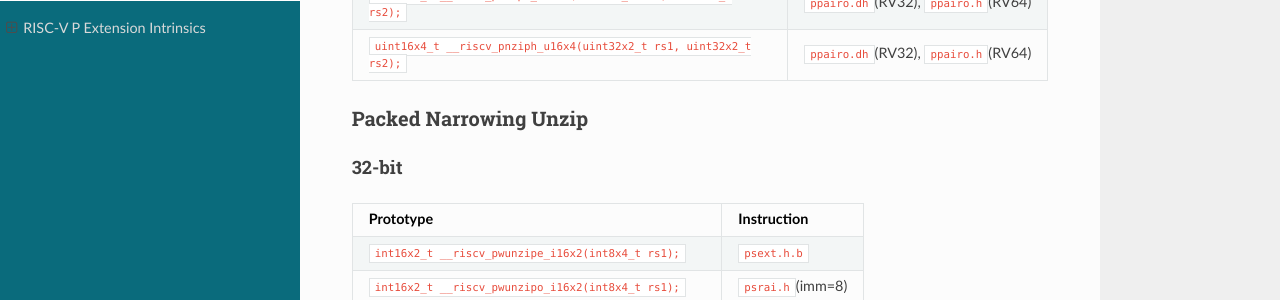
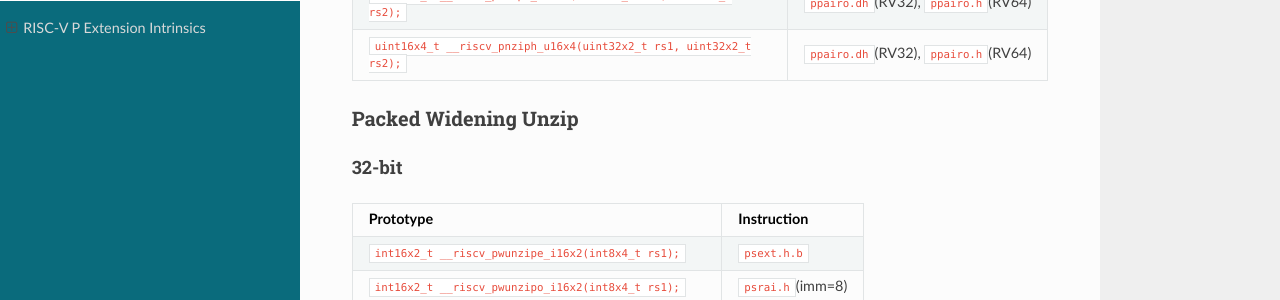
Before and after one commit to topperc/p-ext-intrinsics, a Sphinx documentation site: the page built from source/index.md, in a window 1280 px wide and 900 px high, scrolled down 42576 px. Shown: the part 155-455 px from the top of the window. Built offline with Sphinx 7.4.7 and the Read the Docs theme 3.1.0, drawn with Linux system fonts in a browser that asks for light colours.

Commit message:
Fix section title for widening unzip

```diff
--- a/source/index.md
+++ b/source/index.md
@@ -1291,7 +1291,7 @@ These are convenience functions to allow bitwise and/or/xor/not on packed vector
 | `int16x4_t __riscv_pnziph_i16x4(int32x2_t rs1, int32x2_t rs2);`    | `ppairo.dh`(RV32), `ppairo.h`(RV64)         |
 | `uint16x4_t __riscv_pnziph_u16x4(uint32x2_t rs1, uint32x2_t rs2);` | `ppairo.dh`(RV32), `ppairo.h`(RV64)         |
 
-### Packed Narrowing Unzip
+### Packed Widening Unzip
 
 #### 32-bit
 
```
